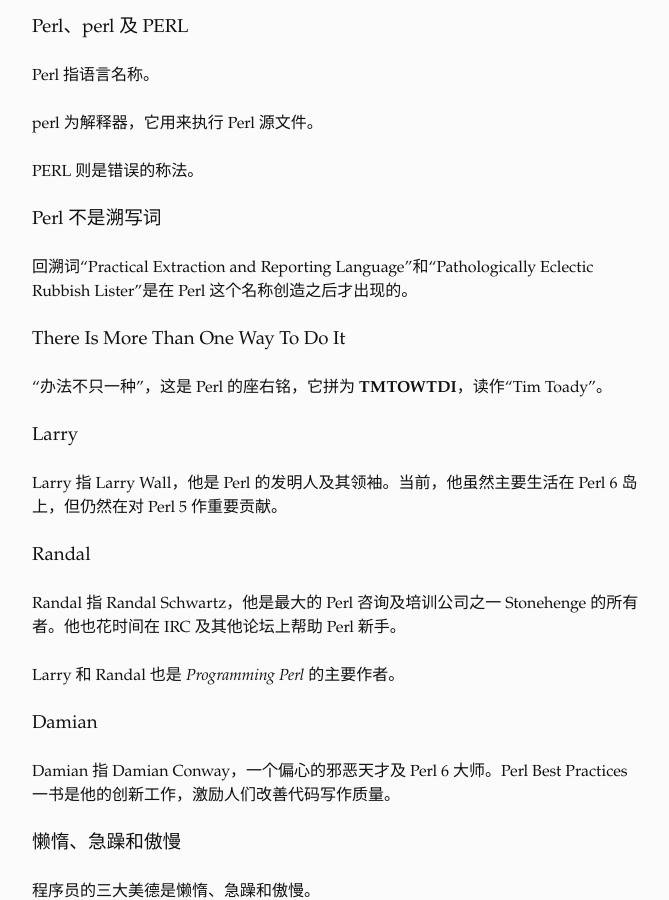
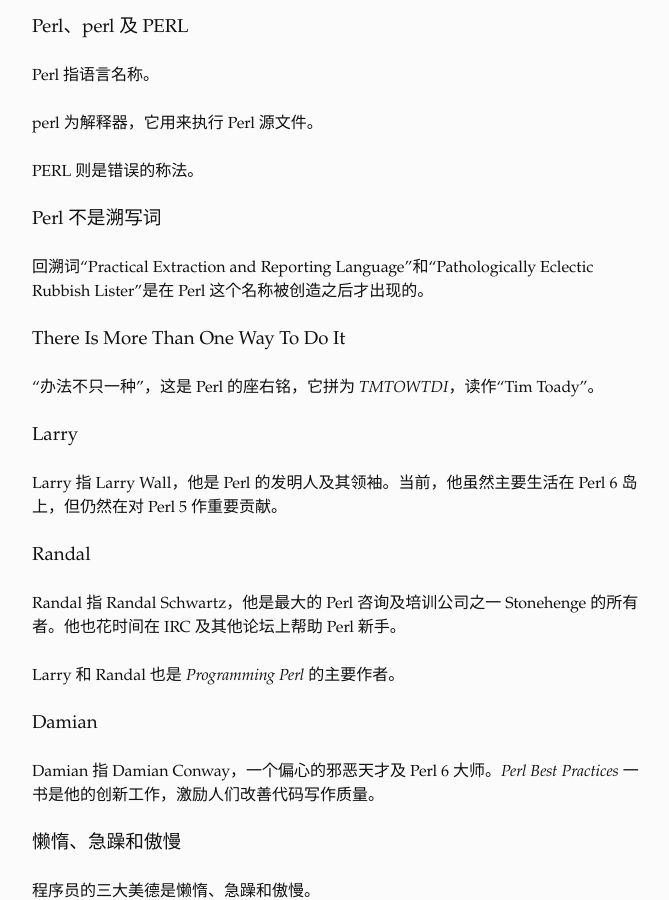
Before and after one commit to xuxiaodong/xuxiaodong.github.com, a Jekyll site: the page built from index.html, in a window 1280 px wide and 900 px high, scrolled down 3464 px. Shown: the whole window, without its empty margins (304-973 px from the left). Built offline with Jekyll 4.4.1, drawn with Linux system fonts in a browser that asks for light colours; Markdown is read by kramdown in place of the engine named in the settings; some of the changed text lies outside the part shown.

Commit message:
fix typo

```diff
--- a/_posts/2013-10-24-things-perl-programmer-should-know-terms.markdown
+++ b/_posts/2013-10-24-things-perl-programmer-should-know-terms.markdown
@@ -16,11 +16,11 @@
 ### Perl 不是溯写词
 
 回溯词“Practical Extraction and Reporting Language”和“Pathologically Eclectic
-Rubbish Lister”是在 Perl 这个名称创造之后才出现的。
+Rubbish Lister”是在 Perl 这个名称被创造之后才出现的。
 
 ### There Is More Than One Way To Do It
 
-“办法不只一种”，这是 Perl 的座右铭，它拼为 **TMTOWTDI**，读作“Tim Toady”。
+“办法不只一种”，这是 Perl 的座右铭，它拼为 *TMTOWTDI*，读作“Tim Toady”。
 
 ### Larry
 
@@ -36,7 +36,7 @@
 
 ### Damian
 
-Damian 指 Damian Conway，一个偏心的邪恶天才及 Perl 6 大师。Perl Best Practices
+Damian 指 Damian Conway，一个偏心的邪恶天才及 Perl 6 大师。*Perl Best Practices*
 一书是他的创新工作，激励人们改善代码写作质量。
 
 ### 懒惰、急躁和傲慢
--- a/_posts/2013-10-25-things-perl-programmer-should-know-documentation.markdown
+++ b/_posts/2013-10-25-things-perl-programmer-should-know-documentation.markdown
@@ -46,7 +46,7 @@
 
 ### 利用 `perldoc modulename` 查阅 Perl 模块文档
 
-如果模块已经安装到你的系统中，那么你可以阅读该模块的文档。
+如果模块已经安装到你的系统中，那么你可以通过 `perldoc` 阅读该模块的文档。
 
     $ perldoc WWW::Mechanize
 
@@ -67,7 +67,7 @@
 ### 利用 `cpandoc` 查阅未安装 Perl 模块的文档
 
 *Pod::Cpandoc* 模块提供了 `cpandoc` 工具，利用该工具，即便模块没有安装到
-系统上，然而你仍然能够查阅该模块的文档。
+系统上，但你仍然能够查阅该模块的文档。
 
     $ cpandoc Web::Scraper
 
@@ -82,7 +82,7 @@
 
 ### 在线文档
 
-某些网站维护了 Perl 的 HTML 文档，最大的两个站点是：
+一些网站维护有 Perl 的 HTML 文档，最大的两个站点是：
 
 1. <http://perldoc.perl.org>：语言、函数及标准库
 2. <http://search.cpan.org>：模块
```
